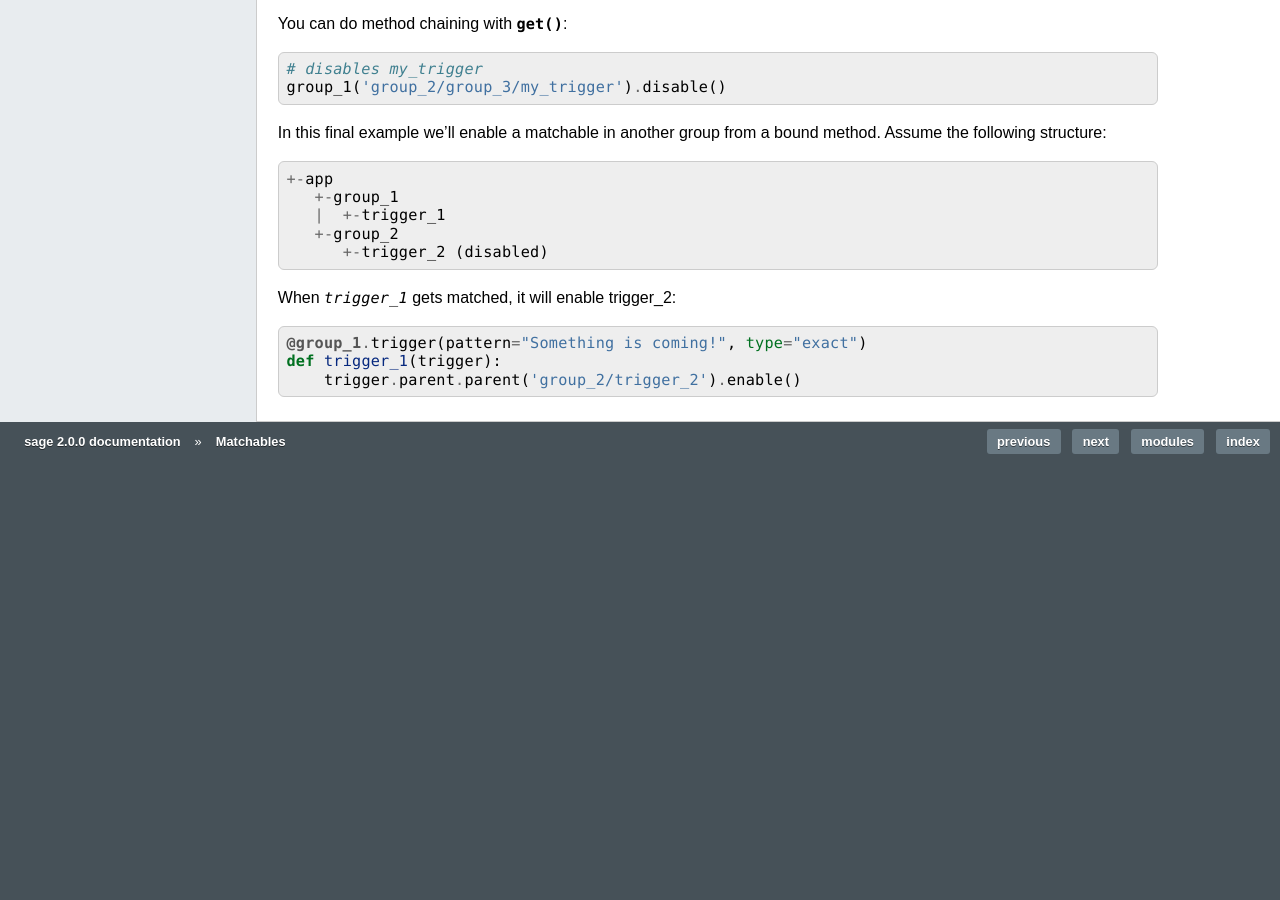
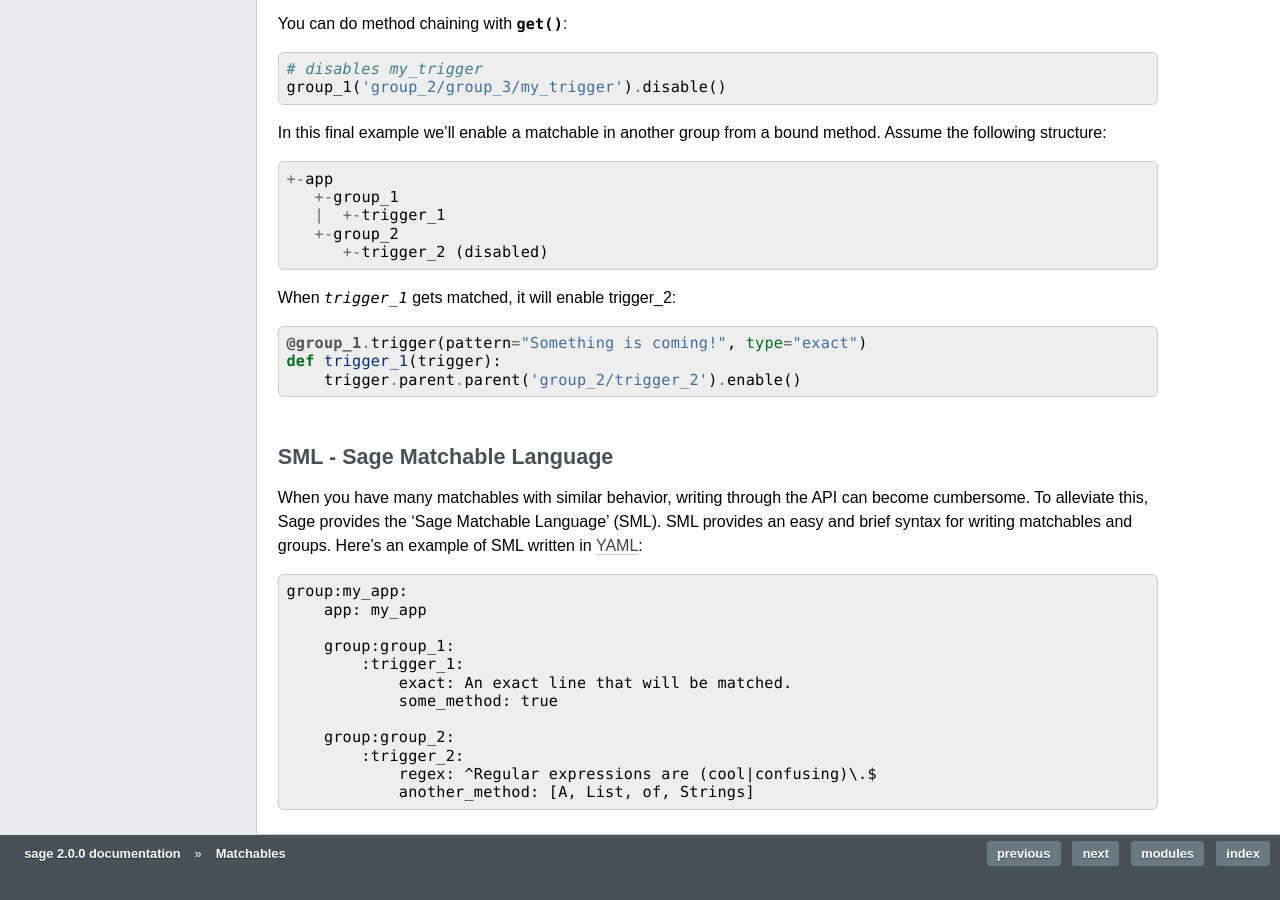
Before and after one commit to adayoung/sage, a Sphinx documentation site: the page built from docs/source/matchables.rst, in a window 1280 px wide and 900 px high, scrolled down 4851 px. Built offline with Sphinx 7.4.7, drawn with Linux system fonts in a browser that asks for light colours; pages that are not in the unit, such as notebooks, are missing from menus; before the commit the page ends 5339 px from its top, so only the background shows below that; some of the changed text lies outside the part shown.

Commit message:
starting on SML docs

```diff
--- a/docs/source/matchables.rst
+++ b/docs/source/matchables.rst
@@ -289,3 +289,25 @@ When `trigger_1` gets matched, it will enable trigger_2: ::
     @group_1.trigger(pattern="Something is coming!", type="exact")
     def trigger_1(trigger):
         trigger.parent.parent('group_2/trigger_2').enable()
+
+SML - Sage Matchable Language
+-----------------------------
+
+When you have many matchables with similar behavior, writing through the API
+can become cumbersome. To alleviate this, Sage provides the 'Sage Matchable
+Language' (SML). SML provides an easy and brief syntax for writing matchables
+and groups. Here's an example of SML written in
+`YAML <http://www.yaml.org/>`_: ::
+
+    group:my_app:
+        app: my_app
+
+        group:group_1:
+            :trigger_1:
+                exact: An exact line that will be matched.
+                some_method: true
+
+        group:group_2:
+            :trigger_2:
+                regex: ^Regular expressions are (cool|confusing)\.$
+                another_method: [A, List, of, Strings]
```
